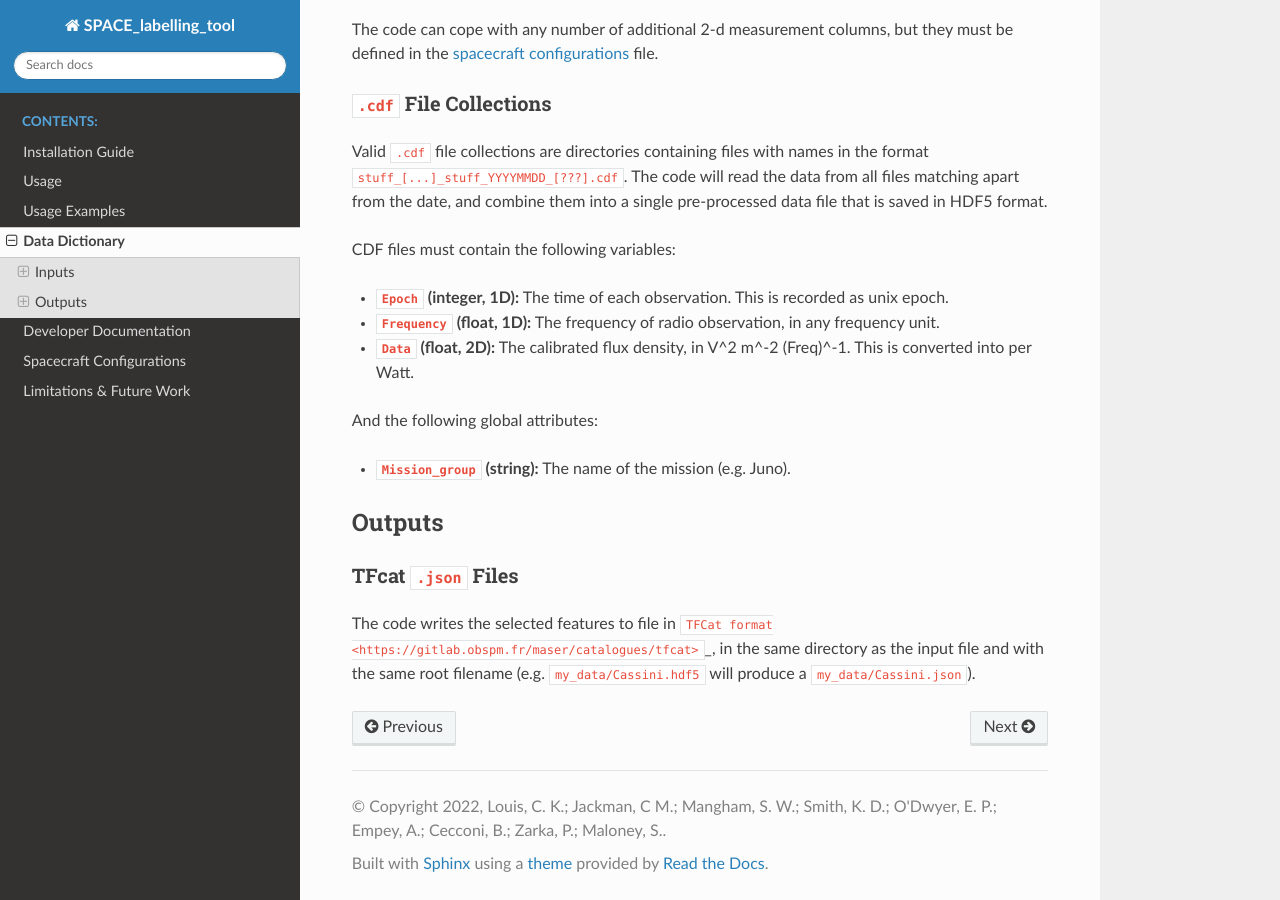
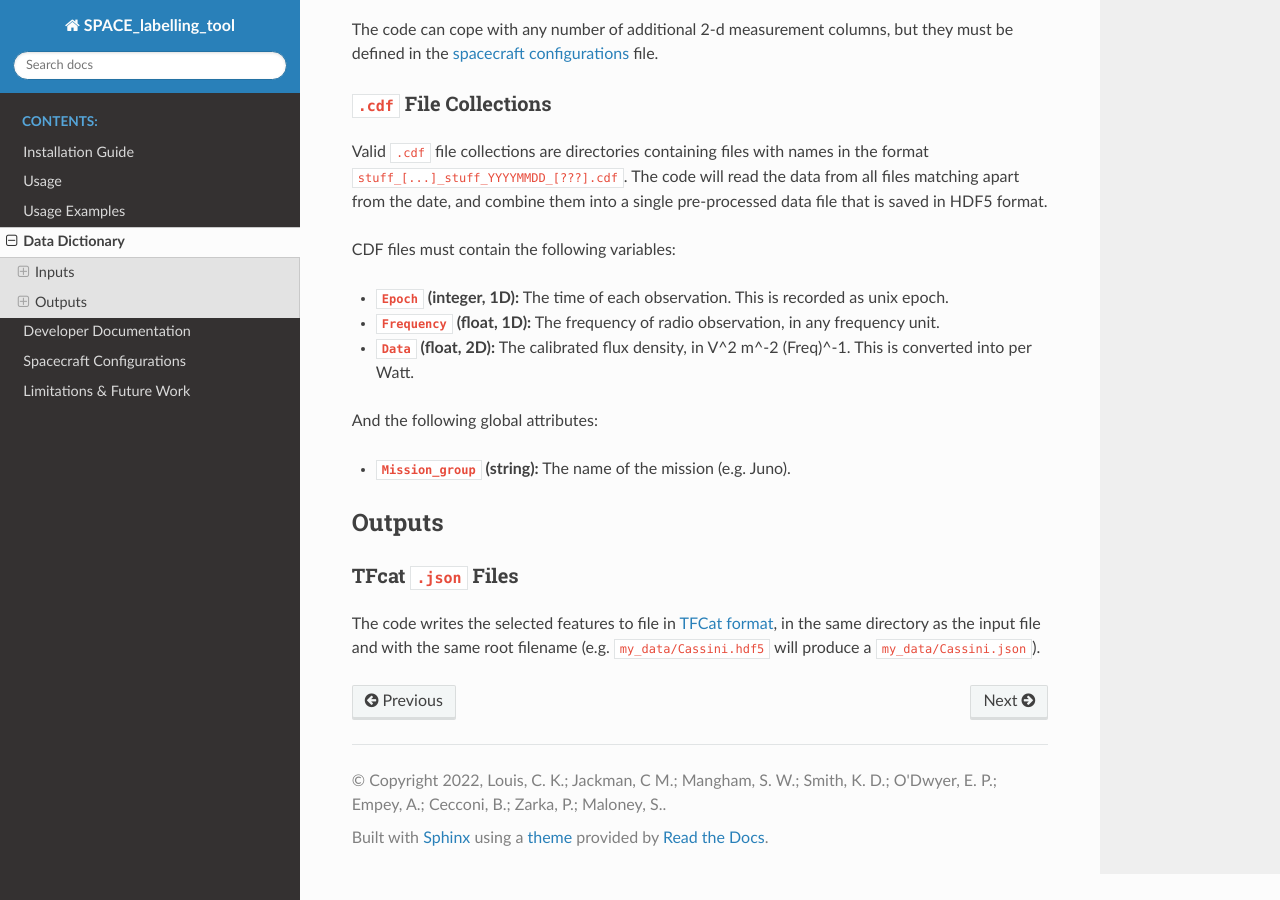
Before and after one commit to CorentinLouis/SPACE_labelling_tool, a Sphinx documentation site: the page built from docs/source/data_dictionary.md, in a window 1280 px wide and 900 px high, scrolled down 681 px. Built offline with Sphinx 7.4.7 and the Read the Docs theme 2.0.0, drawn with Linux system fonts in a browser that asks for light colours.

Commit message:
Fixing web links

```diff
--- a/docs/source/data_dictionary.md
+++ b/docs/source/data_dictionary.md
@@ -41,5 +41,5 @@ And the following global attributes:
 ## Outputs
 
 ### TFcat `.json` Files
-The code writes the selected features to file in `TFCat format <https://gitlab.obspm.fr/maser/catalogues/tfcat>`_, in the same directory as the input file
+The code writes the selected features to file in [TFCat format](https://gitlab.obspm.fr/maser/catalogues/tfcat/), in the same directory as the input file
 and with the same root filename (e.g. `my_data/Cassini.hdf5` will produce a `my_data/Cassini.json`).
```
Also changed, not shown: docs/source/installation.md (+1 -1 lines).
